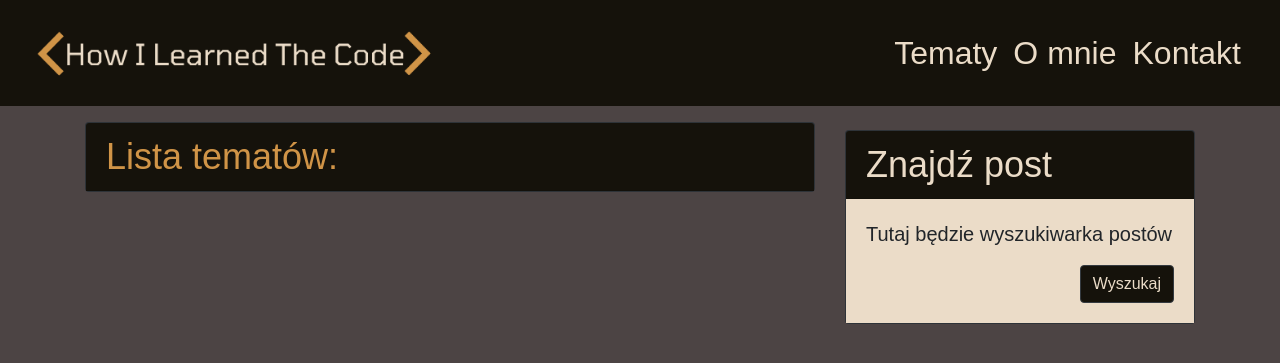
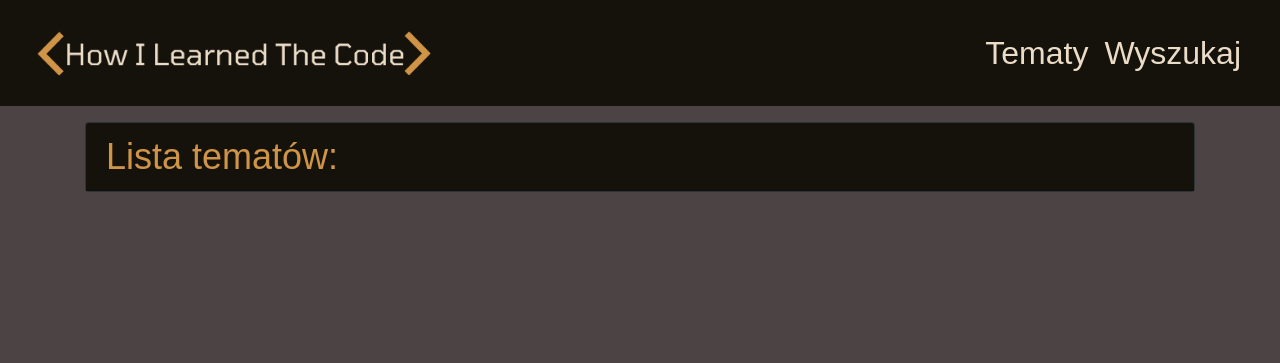
Before and after one commit to MateDawid/How_I_Learned_To_Code, a Django app: page /keyword in a window 1280 px wide. Shown: the top 363 px of the page. Run offline with Django 3.2, Linux system fonts and the light colour scheme; data that the repository does not hold is empty; some libraries are stand-ins or nearby versions; some web fonts are replaced.

Commit message:
Delete sidebar, add navlink to search form

```diff
--- a/blogsite/static/css/styles.css
+++ b/blogsite/static/css/styles.css
@@ -44,6 +44,7 @@ body {
 
 .logo_image {
     max-height: 10vh;
+    max-width: 50vw;
 }
 
 #button {
--- a/blogsite/templates/base.html
+++ b/blogsite/templates/base.html
@@ -32,11 +32,8 @@
             <li class="nav-item text-white">
                 <a class="nav-link" href="{% url 'keyword_list' %}">Tematy</a>
             </li>
-            <li class="nav-item">
-                <a class="nav-link" href="#">O mnie</a>
-            </li>
-            <li class="nav-item">
-                <a class="nav-link" href="#">Kontakt</a>
+            <li class="nav-item text-white">
+                <a class="nav-link" href="{% url 'keyword_list' %}">Wyszukaj</a>
             </li>
         </ul>
     </div>
--- a/blogsite/templates/index.html
+++ b/blogsite/templates/index.html
@@ -2,8 +2,8 @@
 {% block content %}
 
 <div class="container">
-    <div class="row">
-        <div class="col-md-8 mt-3 left">
+    <div class="row justify-content-center">
+        <div class="col-md-8 mt-3">
             {% for post in post_list %}
             <div class="card mb-4 bg-dark">
                 <h5 class="card-header">{{ post.title }}</h5>
@@ -29,7 +29,6 @@
             </nav>
             {% endif %}
         </div>
-        {% block sidebar %} {% include 'sidebar.html' %} {% endblock sidebar %}
     </div>
 </div>
 {% endblock %}
--- a/blogsite/templates/keyword_list.html
+++ b/blogsite/templates/keyword_list.html
@@ -3,7 +3,7 @@
 
 <div class="container">
     <div class="row">
-        <div class="col-md-8 mt-3 left">
+        <div class="col-md-12 mt-3 left">
             <div class="card mb-4 bg-dark">
                 <h1 class="card-header" id="keyword_header">Lista tematów:</h1>
             </div>
@@ -11,7 +11,6 @@
                 <a href="{% url 'keyword' keyword.id  %}" class="btn btn-dark p-4" id="keyword_button">{{ keyword.name }}</a>
             {% endfor %}
         </div>
-        {% block sidebar %} {% include 'sidebar.html' %} {% endblock sidebar %}
     </div>
 </div>
 {% endblock %}
--- a/blogsite/templates/keyword_posts.html
+++ b/blogsite/templates/keyword_posts.html
@@ -4,8 +4,7 @@
 
 
 <div class="container">
-    <div class="row">
-
+    <div class="row justify-content-center">
         <div class="col-md-8 mt-3 left">
             <div class="card mb-4 bg-dark">
                 <h1 class="card-header" id="keyword_header">Wszystkie posty z tematu: {{ keyword_name }}</h1>
@@ -34,7 +33,6 @@
             </div>
             {% endif %}
         </div>
-        {% block sidebar %} {% include 'sidebar.html' %} {% endblock sidebar %}
     </div>
 </div>
 {% endblock %}
--- a/blogsite/templates/post_detail.html
+++ b/blogsite/templates/post_detail.html
@@ -1,8 +1,8 @@
 {% extends 'base.html' %} {% block content %}
 
 <div class="container">
-  <div class="row">
-    <div class="col-md-8 mt-3 left top">
+  <div class="row justify-content-center">
+    <div class="col-md-12 mt-3 center top">
       <div class="card mb-4 bg-dark" id="post_detail">
         <h1 class="card-header">{% block title %} {{ object.title }} {% endblock title %}</h1>
         <div class="card-body">
@@ -12,7 +12,6 @@
         </div>
       </div>
     </div>
-    {% block sidebar %} {% include 'sidebar.html' %} {% endblock sidebar %}
   </div>
 </div>
 
--- a/blogsite/templates/sidebar.html
+++ /dev/null
@@ -1,15 +0,0 @@
-
-{% block sidebar %}
-
-<!-- Sidebar Widgets Column -->
-<div class="col-md-4 right ">
-    <div class="card my-4 bg-dark">
-        <h5 class="card-header">Znajdź post</h5>
-        <div class="card-body">
-            <p class="card-text ">Tutaj będzie wyszukiwarka postów</p>
-            <a href="https://google.com" class="btn btn-dark float-right" id="button">Wyszukaj</a>
-        </div>
-    </div>
-</div>
-
-{% endblock sidebar %}
```
